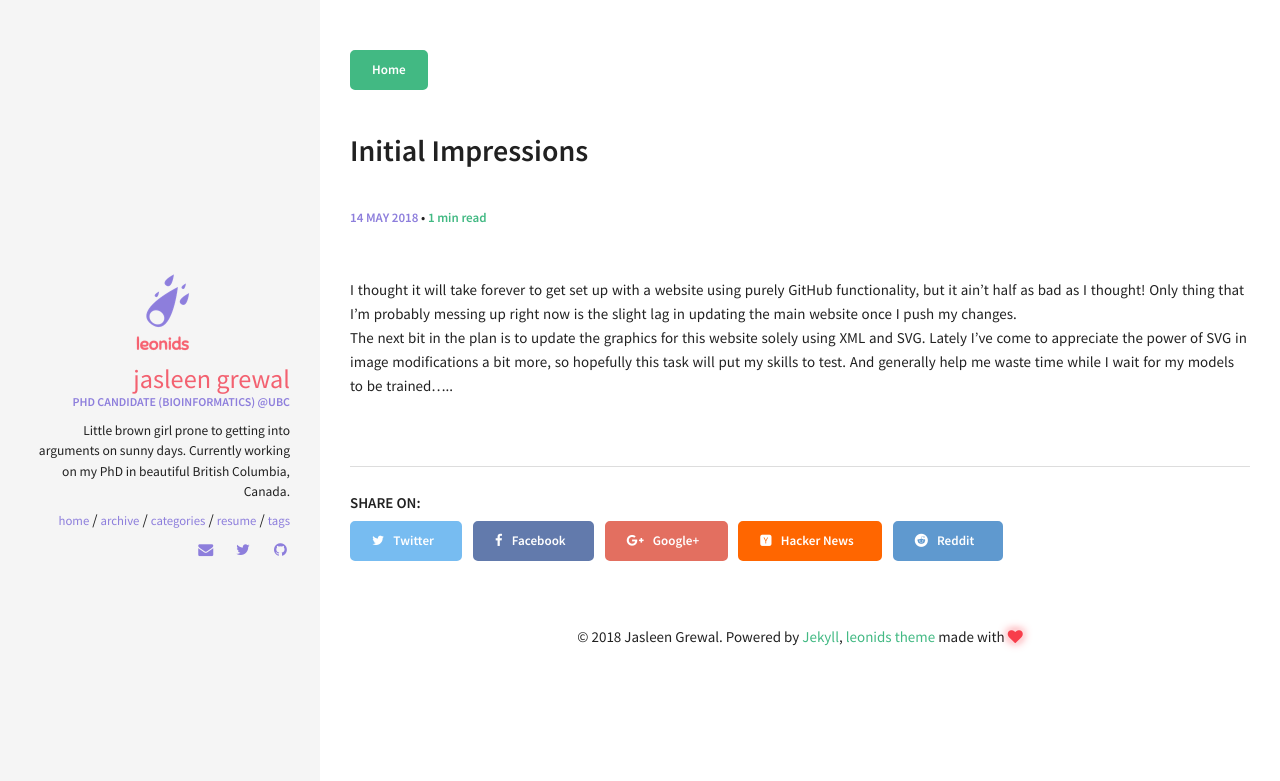
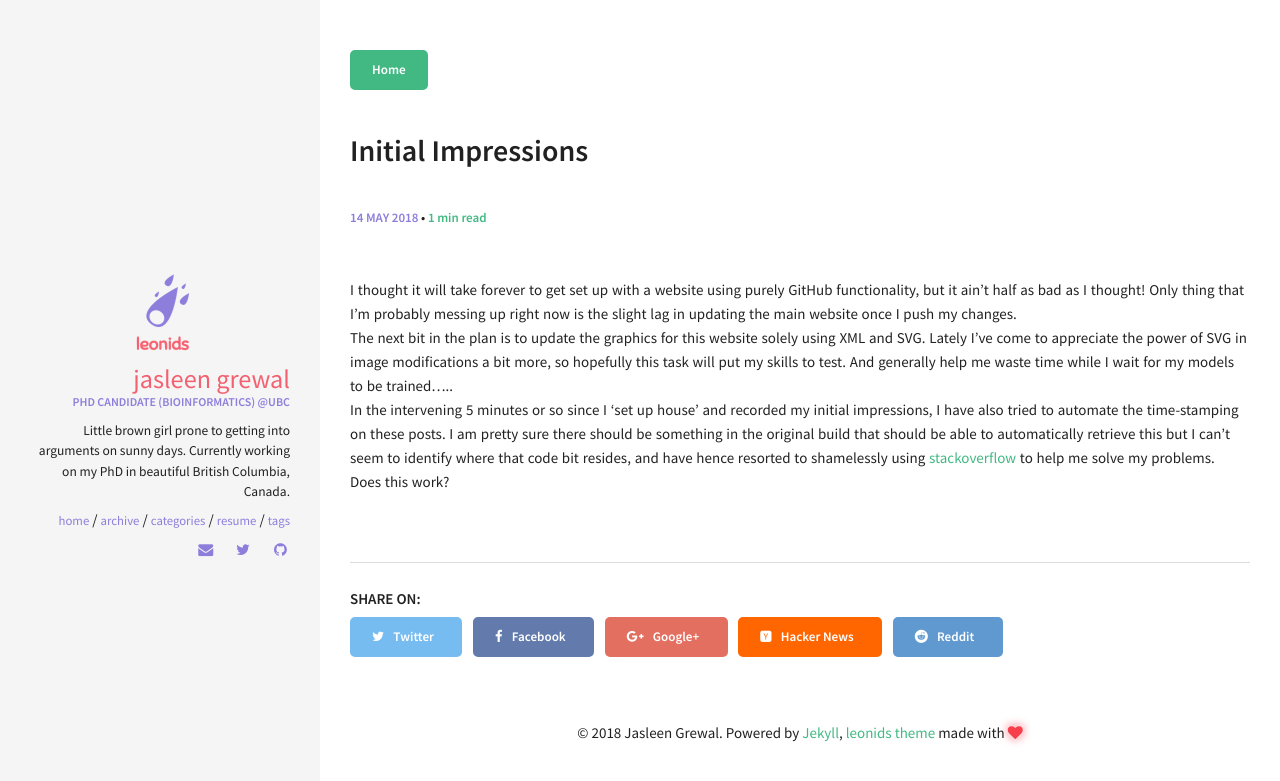
Before and after one commit to jasgrewal/jasgrewal.github.io, a Jekyll site: the page built from _posts/2018-05-14-initial-impressions.md, in a window 1280 px wide. Shown: the top 781 px of the page. Built offline with Jekyll 4.4.1, drawn with Linux system fonts in a browser that asks for light colours.

Commit message:
Test auto-update

```diff
--- a/_posts/2018-05-14-initial-impressions.md
+++ b/_posts/2018-05-14-initial-impressions.md
@@ -9,3 +9,5 @@ comments: true
 
 I thought it will take forever to get set up with a website using purely GitHub functionality, but it ain't half as bad as I thought! Only thing that I'm probably messing up right now is the slight lag in updating the main website once I push my changes.
 The next bit in the plan is to update the graphics for this website solely using XML and SVG. Lately I've come to appreciate the power of SVG in image modifications a bit more, so hopefully this task will put my skills to test. And generally help me waste time while I wait for my models to be trained.....
+In the intervening 5 minutes or so since I 'set up house' and recorded my initial impressions, I have also tried to automate the time-stamping on these posts. I am pretty sure there should be something in the original build that should be able to automatically retrieve this but I can't seem to identify where that code bit resides, and have hence resorted to shamelessly using [stackoverflow](https://stackoverflow.com/questions/36758072/how-to-insert-the-last-updated-time-stamp-in-jekyll-page-at-build-time?utm_medium=organic&utm_source=google_rich_qa&utm_campaign=google_rich_qa) to help me solve my problems.
+Does this work?
```
